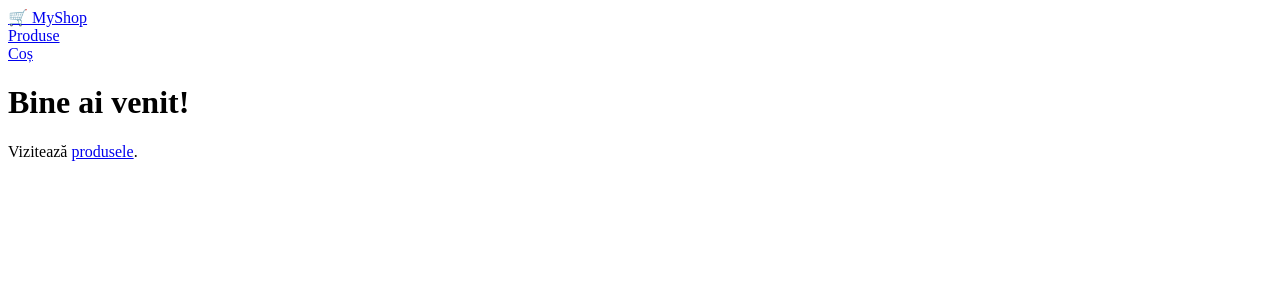
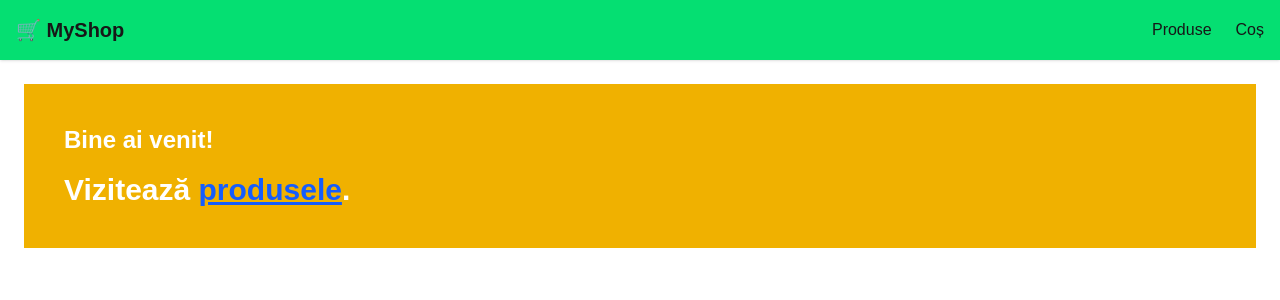
Before and after one commit to mariusherlea/ecommerce-frontend, a Next.js app: page / in a window 1280 px wide. Shown: the top 300 px of the page. Built offline with nearby package versions, Linux system fonts and the light colour scheme.

Commit message:
stilizare NavBar

```diff
--- a/app/layout.tsx
+++ b/app/layout.tsx
@@ -1,4 +1,6 @@
 import { ReactNode } from "react";
+import "./globals.css";
+
 import { CartProvider } from "../context/CartContext";
 import Navbar from "../components/NavBar";
 export default function RootLayout({
--- a/app/page.tsx
+++ b/app/page.tsx
@@ -1,6 +1,6 @@
 export default function HomePage() {
   return (
-    <main className="p-6">
+    <main className="p-10 bg-yellow-500 text-white text-3xl font-bold">
       <h1 className="text-2xl font-bold">Bine ai venit!</h1>
       <p className="mt-4">Vizitează <a href="/products" className="text-blue-600 underline">produsele</a>.</p>
     </main>
--- a/components/NavBar.tsx
+++ b/components/NavBar.tsx
@@ -14,7 +14,7 @@ export default function Navbar() {
   const [open, setOpen] = useState(false);
 
   return (
-    <nav className="bg-white shadow p-4 flex justify-between items-center relative">
+    <nav className="bg-green-400 shadow p-4 flex justify-between items-center relative">
       <Link href="/" className="text-xl font-bold">
         🛒 MyShop
       </Link>
```
